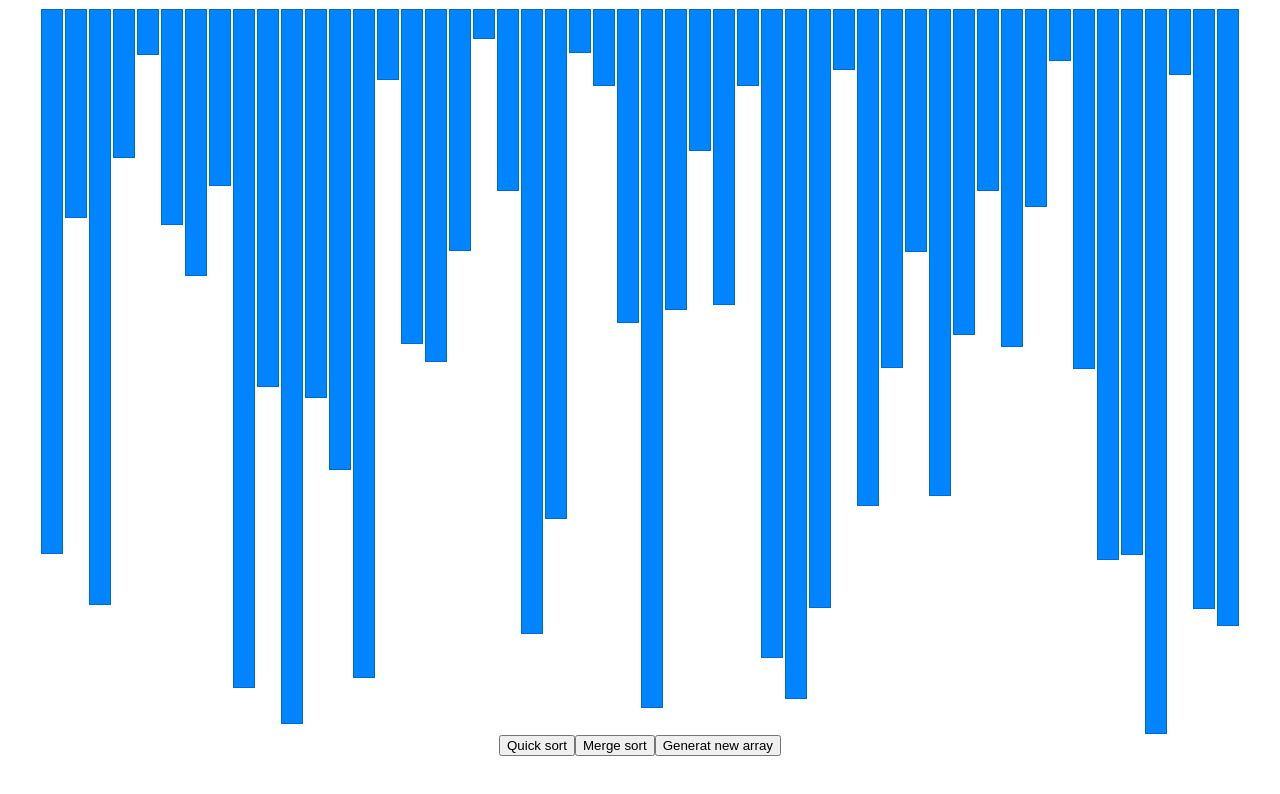
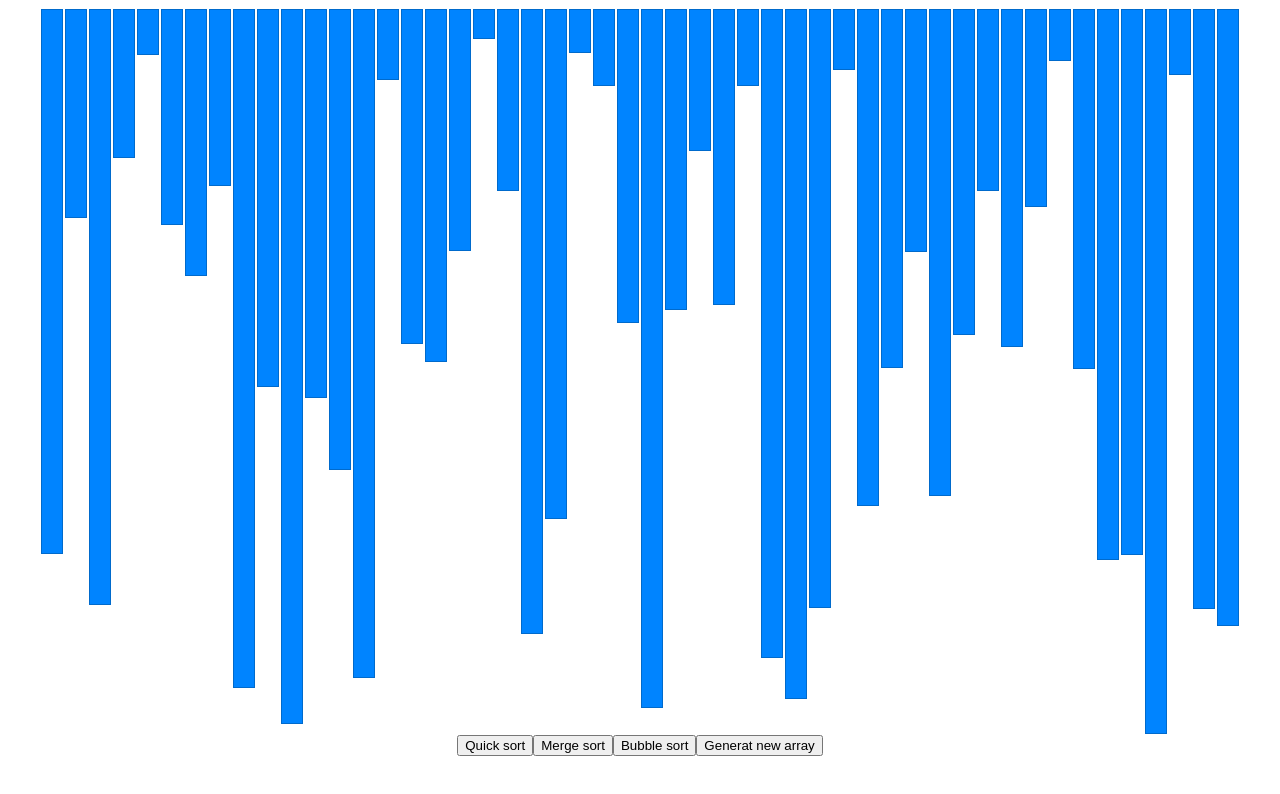
Before and after one commit to sharlq/sortingAlgorithmsVisualizedr, a React (Create React App) app: page / in a window 1280 px wide. Shown: the top 794 px of the page. Built offline with nearby package versions, Linux system fonts and the light colour scheme.

Commit message:
add the bubble sort

```diff
--- /dev/null
+++ b/src/components/bubble_sort.js
@@ -0,0 +1,19 @@
+//let array = [5,6,78,9,1,32,445,14,78,6,2,1]
+function bubbleSort (array){
+let animations =[]
+for(let i = 0 ; i< array.length;i++){
+    for(let j = 0 ; j<array.length;j++){
+        if(array[j]>=array[j+1]){
+            let tmp = array[j];
+            array[j] = array[j + 1];
+            array[j + 1] = tmp;
+            animations.push([j,j+1])
+            animations.push([j,j+1])
+        }
+    }
+}
+console.log(array)
+return animations
+}
+
+export default bubbleSort
--- a/src/components/sort.jsx
+++ b/src/components/sort.jsx
@@ -2,6 +2,7 @@ import React from 'react'
 import {useState,useEffect} from 'react'
 import sort from "./quick_sort"
 import  getMergeSortAnimations from "./merge_sort"
+import getBubbleSortAnimations from "./bubble_sort"
 const Sort = () => {
 const [array,setArray] = useState([])
 const PRIMARY_COLOR = "rgb(0, 132, 255)";
@@ -23,7 +24,7 @@ const resetArray =()=> {
   }
 useEffect(()=>resetArray(),[])
 
-
+/*                          QUICK SORT                           */
 const quickSort = ()=>{
 let	animations = sort(array,0,array.length-1 ,[])
 let i = 0;
@@ -62,9 +63,6 @@ let pivotTemp ;
 
 		}else if(isSwitch){
 
-
-
-
 			let temp = animations[i];
 			setTimeout(() => {
 				const [barOneIdx, barTwoIdx] = temp;
@@ -82,6 +80,9 @@ let pivotTemp ;
 	}
 myloop()
 }
+/*                        MERGE SORT                             */
+
+
 
 	const mergeSort =()=> {
 		const animations = getMergeSortAnimations(array);
@@ -90,7 +91,6 @@ myloop()
 		  const isColorChange = i % 3 !== 2;
 		  if (isColorChange) {
 			const [barOneIdx, barTwoIdx] = animations[i];
-			console.log(animations[i])
 			const barOneStyle = arrayBars[barOneIdx].style;
 			const barTwoStyle = arrayBars[barTwoIdx].style;
 			const color = i % 3 === 0 ? SECONDARY_COLOR : PRIMARY_COLOR;
@@ -108,8 +108,38 @@ myloop()
 		}
 	  }
 
+	/*                       BUBBLE SORT                              */
+
+	const bubbleSort = () => {
+		let animations = getBubbleSortAnimations(array)
+		console.log(animations)
+		const arrayBars = document.getElementsByClassName('block');
+		for(let i = 0 ; i < animations.length ; i++){
+		let [compare,move] = animations[i]
+			let compareBarStyle = arrayBars[compare].style
+		 	let moveBarStyle = arrayBars[move].style
+			const isSwitch = i%2 ===1
+			const color = i%2 === 0 ? SECONDARY_COLOR : PRIMARY_COLOR;
+			if(!isSwitch){
+				setTimeout(()=>{
+				compareBarStyle.backgroundColor=color;
+				moveBarStyle.backgroundColor=color
+				;},i*10)
+
+			}else{
+				setTimeout(()=>{
+				compareBarStyle.backgroundColor=color;
+				moveBarStyle.backgroundColor=color;
+				moveBarStyle.height = `${array[move]}px`
+				compareBarStyle.height = `${array[compare]}px`
+				console.log(move)
+			},i*10)
+			}
+		}
 
 
+
+	}
 
     return (
         <div className="array">
@@ -121,6 +151,7 @@ myloop()
 			<div className="control">
                 <button onClick={()=>quickSort()}>Quick sort</button>
 				<button onClick={()=>mergeSort()}>Merge sort</button>
+				<button onClick={()=>bubbleSort()}>Bubble sort</button>
 				<button onClick={()=>resetArray()}>Generat new array</button>
 			</div>
 		</div>
```
Also changed, not shown: src/components/insertion_sort.js (added).
